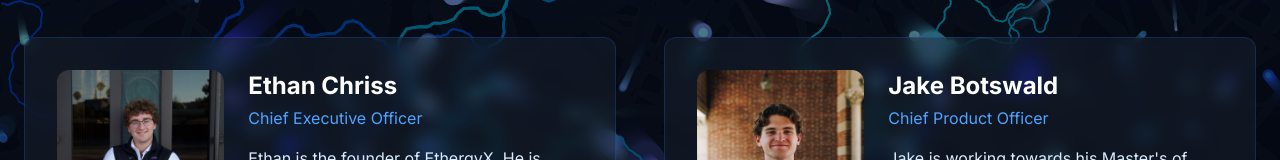
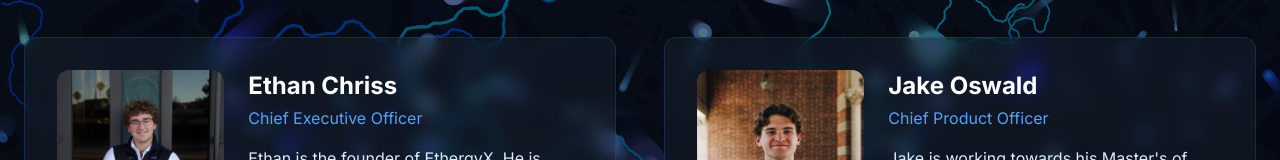
Before and after one commit to EthergyX/landing-page, a Next.js app: page /team in a window 1280 px wide. Shown: the part 291-451 px from the top of the page. Built offline with nearby package versions, Linux system fonts and the light colour scheme; no server answers.

Commit message:
name change

```diff
--- a/src/app/team/page.tsx
+++ b/src/app/team/page.tsx
@@ -15,7 +15,7 @@ export default function Team() {
       imgSrc: "/team/EthanHeadshot.jpg", // You'll need to add these images
     },
     {
-      name: "Jake Botswald",
+      name: "Jake Oswald",
       position: "Chief Product Officer",
       bio: "Jake is working towards his Master's of Geographic Information Systems and Technologies. He is building a program to optimize DER deployments in virtual power plants.",
       linkedinUrl: "https://www.linkedin.com/in/ake-oswald-472480214",
```
